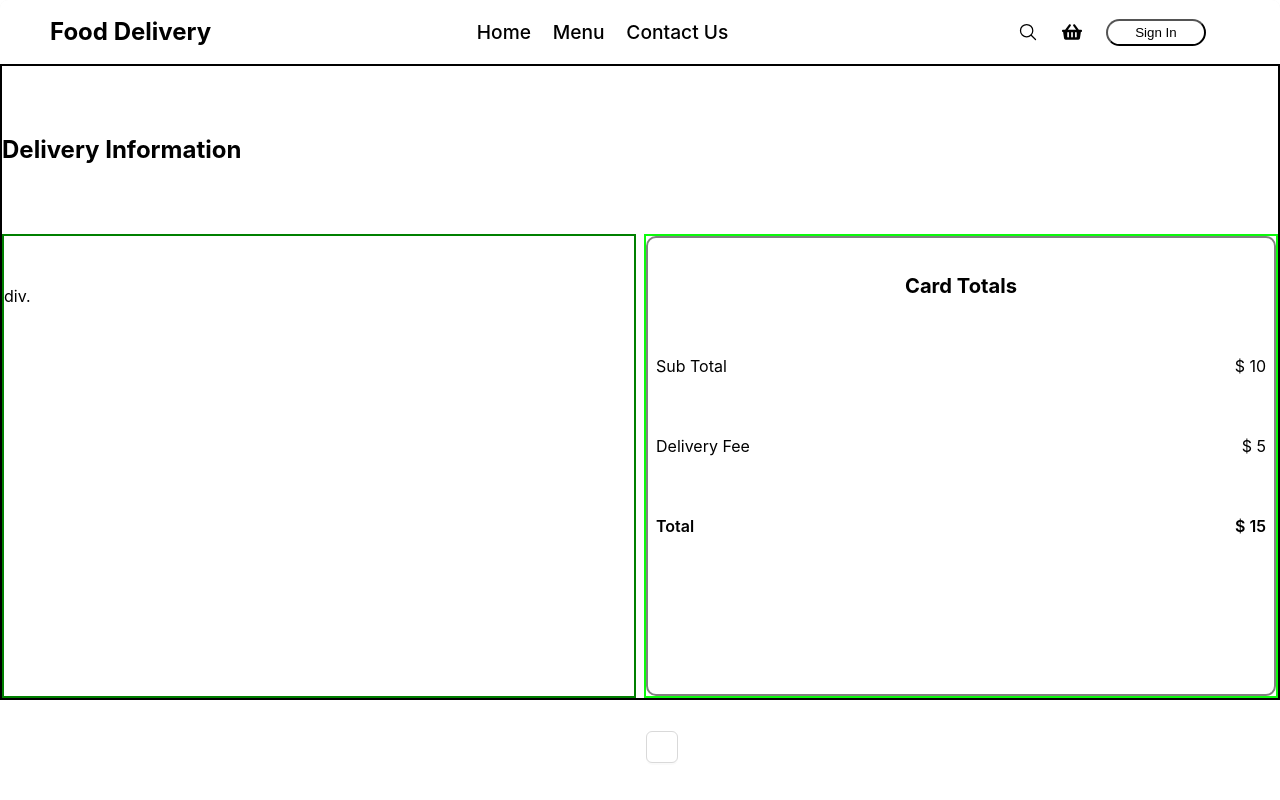
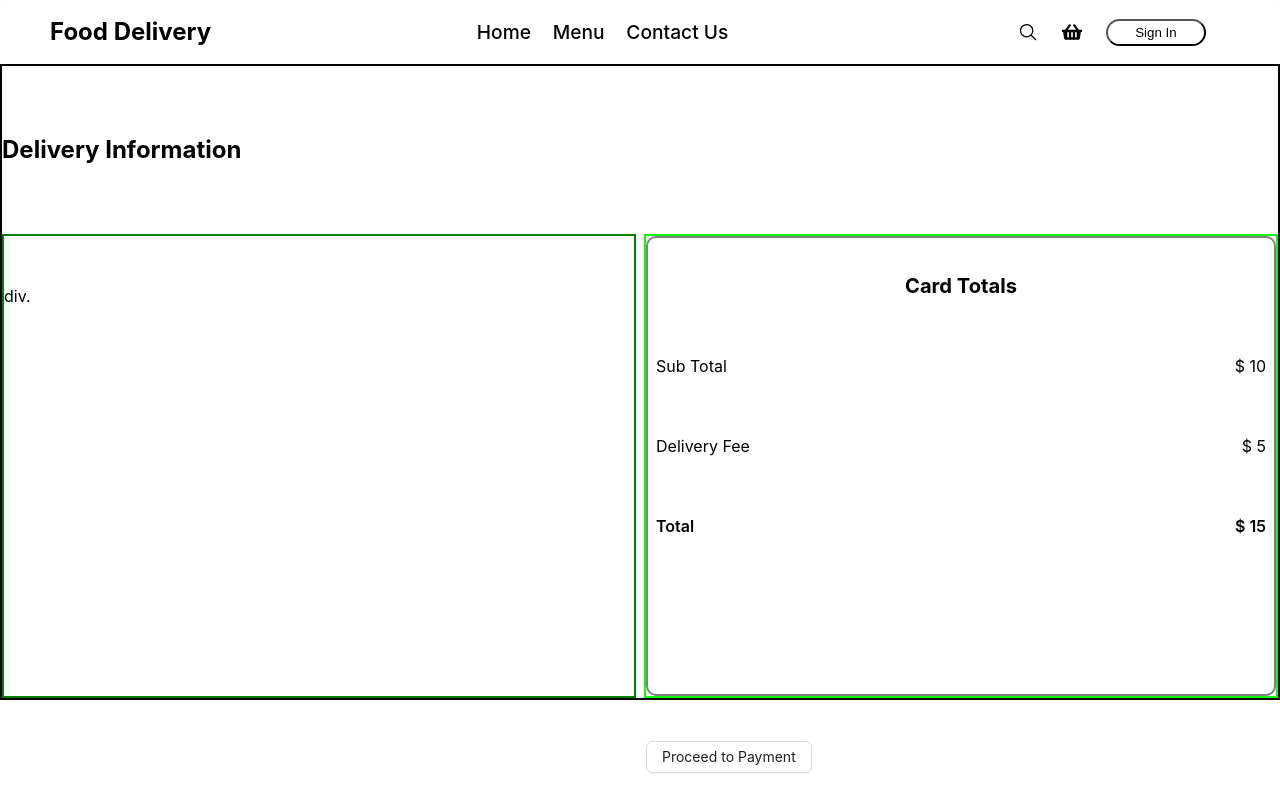
Before and after one commit to SyedMuhammadIzaan/FoodDeliveryApp, a React (Vite) app: page /add-to-cart/delivery-info in a window 1280 px wide. Shown: the top 800 px of the page. Built offline with nearby package versions, Linux system fonts and the light colour scheme.

Commit message:
provide the props to button comp which has been call inside deliveryInformation component

```diff
--- a/src/pages/DeliveryInformation.jsx
+++ b/src/pages/DeliveryInformation.jsx
@@ -21,7 +21,7 @@ const DeliveryInformation = () => {
                 <div className="total-bill">
                     <TotalBill />
                     <div className="proceed-to-payment-btn">
-                        <ButtonComp />
+                        <ButtonComp text="Proceed to Payment" />
                     </div>
                 </div>
             </div>
```
